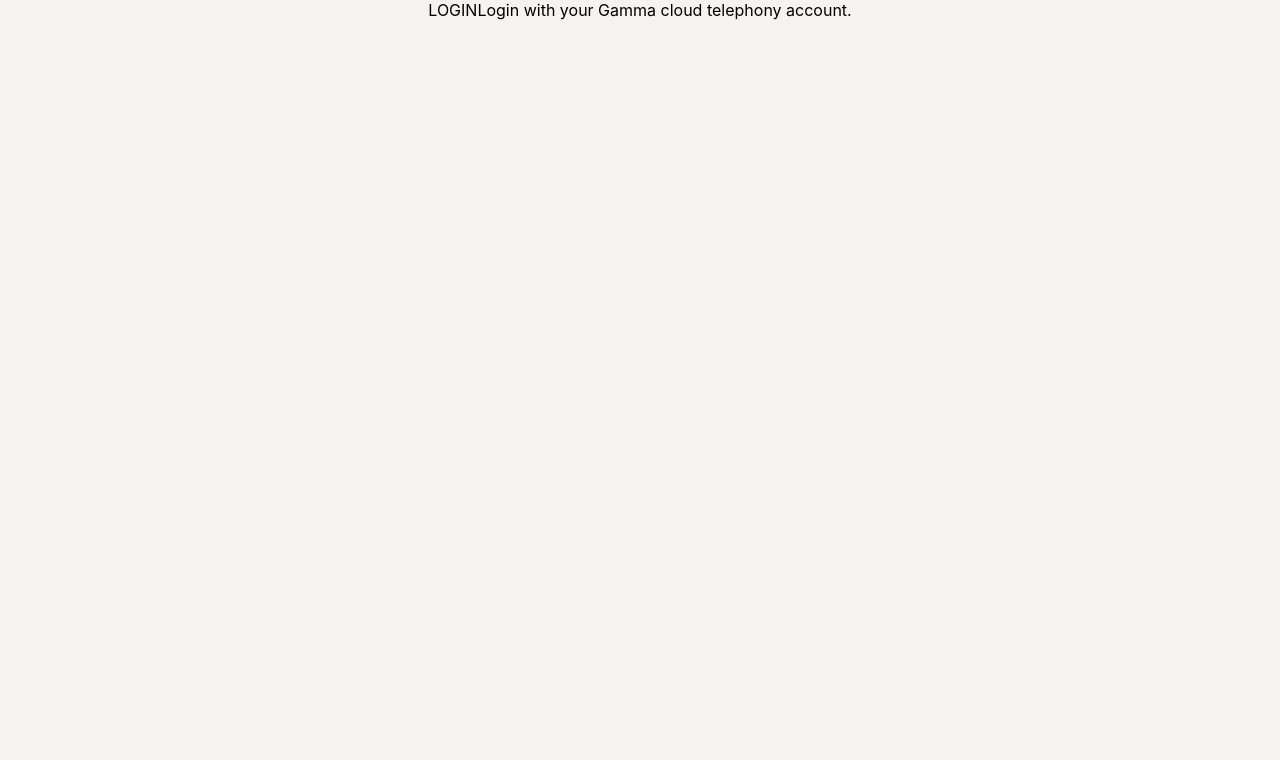
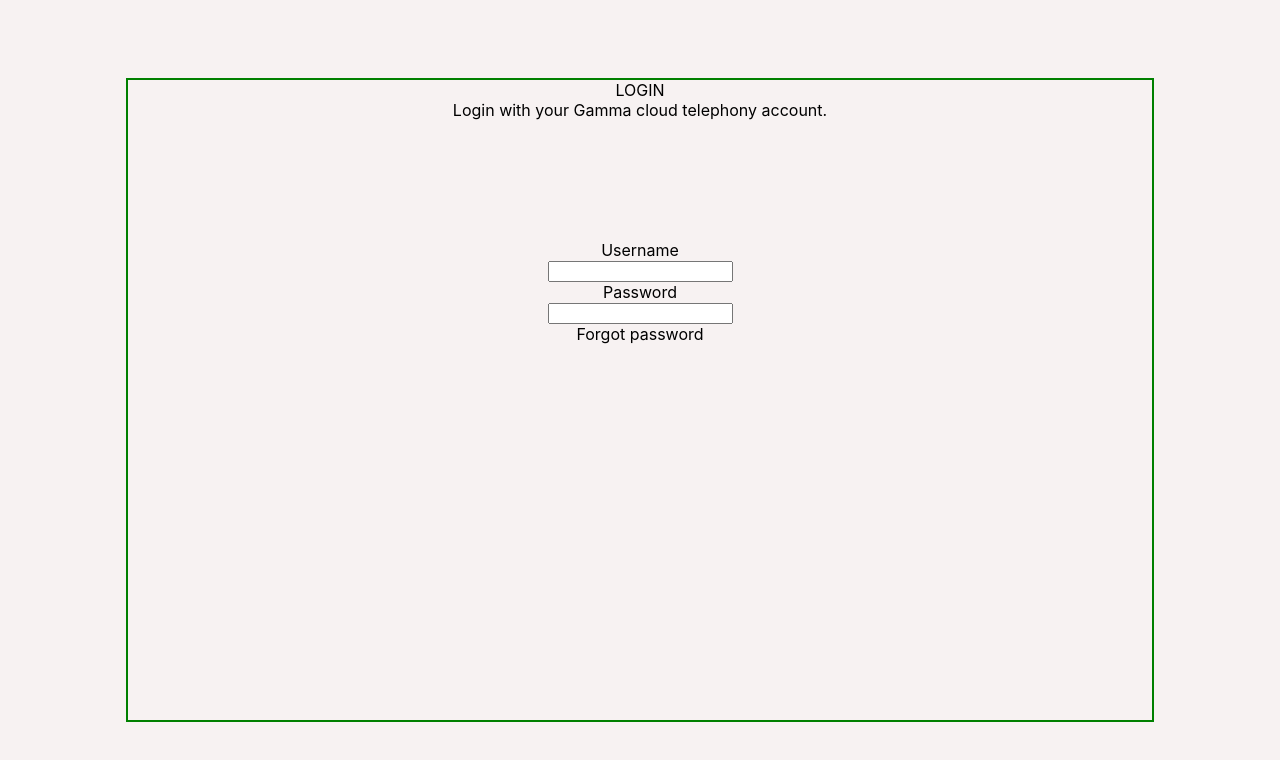
Before and after one commit to MBerry97/login-screen, a React (Create React App) app: page / in a window 1280 px wide. Shown: the top 760 px of the page. Built offline with nearby package versions, Linux system fonts and the light colour scheme; the HTML template or start-up script is replaced by a standard one.

Commit message:
loginBox now has username and password inputs

```diff
--- a/src/components/loginBox/loginBox.css
+++ b/src/components/loginBox/loginBox.css
@@ -3,4 +3,21 @@
   height: 100vh;
   margin: 0 auto;
   background-color: rgb(247, 242, 242);
+  display: flex;
+  flex-direction: column;
+  justify-content: center;
 }
+
+.loginBox__centralContainer {
+  width: 80%;
+  height: 80vh;
+  border: 2px solid green;
+  margin: 0 auto;
+  display: grid;
+  grid-template-rows: 25% 25% 25% 25%;
+  grid-template-areas:
+    'loginText'
+    'loginInput'
+    'loginButton'
+    'rememberPassword';
+}
--- a/src/components/loginBox/loginBox.jsx
+++ b/src/components/loginBox/loginBox.jsx
@@ -1,11 +1,15 @@
 import React from 'react';
 import './loginBox.css'
+import LoginInputForm from './loginInputForm/loginInputForm';
 import LoginText from './loginText/loginText';
 
 const LoginBox = (props) => {
   return (
     <div className='loginBox__container'>
+      <div className='loginBox__centralContainer'>
       <LoginText />
+      <LoginInputForm />
+    </div>
     </div>
   );
 }
--- /dev/null
+++ b/src/components/loginBox/loginInputForm/loginInputForm.jsx
@@ -0,0 +1,17 @@
+import React from 'react';
+
+const LoginInputForm = (props) => {
+  return (
+    <div>
+      <form>
+        <label htmlFor="username">Username</label> <br></br>
+        <input type="text" name='username'></input> <br></br>
+        <label htmlFor="password">Password</label> <br></br>
+        <input type="text" name='password'></input>
+      </form>
+      <span>Forgot password</span>
+    </div>
+  );
+}
+
+export default LoginInputForm;
--- a/src/components/loginBox/loginText/loginText.jsx
+++ b/src/components/loginBox/loginText/loginText.jsx
@@ -3,7 +3,7 @@
 const LoginText = (props) => {
   return (
     <div>
-      <span>LOGIN</span>
+      <span>LOGIN</span> <br></br>
       <span>Login with your Gamma cloud telephony account.</span>
     </div>
   );
```
Also changed, not shown: 1 other file (tests, documents, lock files or other folders).
